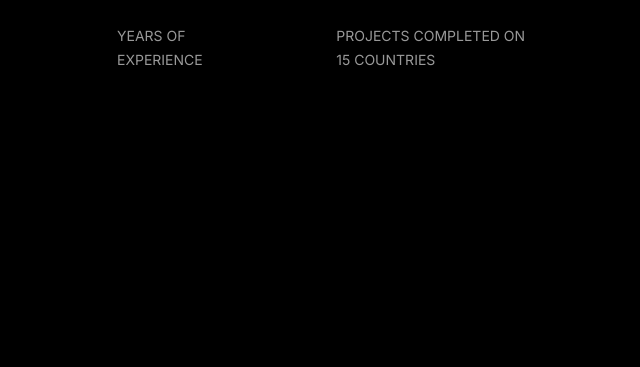
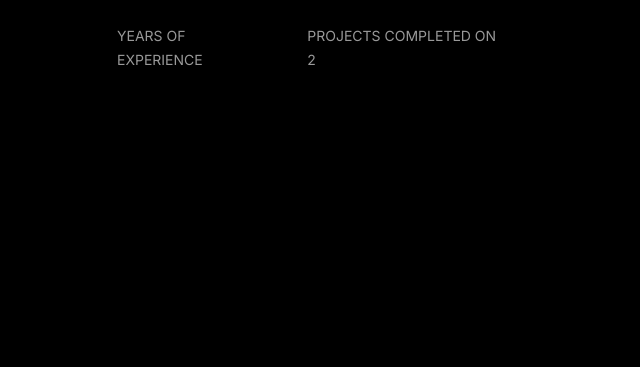
Before and after one commit to musakavus/render_test_django, a Django app: page / in a window 1280 px wide. Shown: the part 854-1221 px from the top of the page, without its empty margins (303-943 px from the left). Run offline with Django 4.2, Linux system fonts and the light colour scheme; parts of the project's set-up code (start-up, migrations or seed data) failed here and were passed over.

Commit message:
some updated

```diff
--- a/templates/home1.html
+++ b/templates/home1.html
@@ -268,12 +268,12 @@
 
                         <div class="facts d-flex">
                             <div class="left scroll-animation" data-animation="fade_from_left">
-                                <h1>10+</h1>
+                                <h1>3+</h1>
                                 <p>Years of <br>Experience</p>
                             </div>
                             <div class="right scroll-animation" data-animation="fade_from_right">
                                 <h1>182+</h1>
-                                <p>projects completed on <br>15 countries</p>
+                                <p>projects completed on <br>2</p>
                             </div>
                         </div>
                     </div>
```
